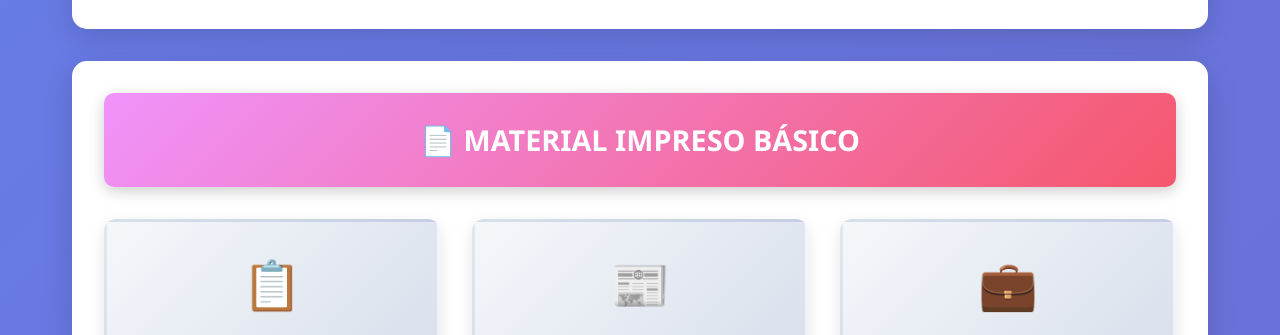
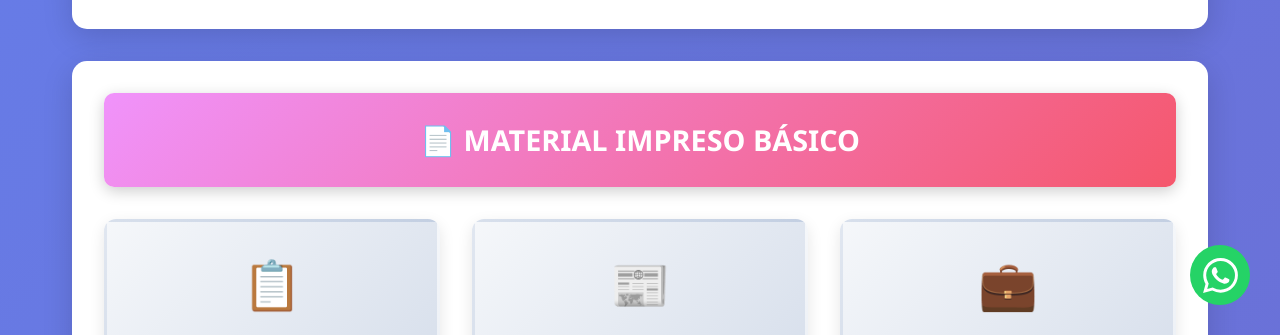
Before and after one commit to nemispadilla-cun/webpage, a plain HTML site: page index.HTML in a window 1280 px wide. Shown: the part 465-800 px from the top of the page. Drawn offline with Linux system fonts and the light colour scheme.

Commit message:
Update index.HTML

```diff
--- a/index.HTML
+++ b/index.HTML
@@ -221,6 +221,45 @@
             margin-bottom: 1rem;
         }
 
+        .whatsapp-float {
+            position: fixed;
+            width: 60px;
+            height: 60px;
+            bottom: 30px;
+            right: 30px;
+            background-color: #25d366;
+            color: white;
+            border-radius: 50px;
+            text-align: center;
+            font-size: 35px;
+            box-shadow: 2px 2px 15px rgba(0,0,0,0.3);
+            z-index: 1000;
+            display: flex;
+            align-items: center;
+            justify-content: center;
+            transition: all 0.3s ease;
+            cursor: pointer;
+            text-decoration: none;
+            animation: pulse 2s infinite;
+        }
+
+        .whatsapp-float:hover {
+            transform: scale(1.1);
+            box-shadow: 3px 3px 25px rgba(37, 211, 102, 0.6);
+        }
+
+        @keyframes pulse {
+            0% {
+                box-shadow: 0 0 0 0 rgba(37, 211, 102, 0.7);
+            }
+            50% {
+                box-shadow: 0 0 0 15px rgba(37, 211, 102, 0);
+            }
+            100% {
+                box-shadow: 0 0 0 0 rgba(37, 211, 102, 0);
+            }
+        }
+
         @media (max-width: 768px) {
             .header h1 {
                 font-size: 2rem;
@@ -229,10 +268,28 @@
             .products-grid {
                 grid-template-columns: 1fr;
             }
+
+            .whatsapp-float {
+                width: 50px;
+                height: 50px;
+                bottom: 20px;
+                right: 20px;
+                font-size: 28px;
+            }
         }
     </style>
 </head>
 <body>
+    <!-- Botón flotante de WhatsApp -->
+    <a href="https://wa.me/573024598385?text=Hola%2C%20estoy%20interesado%20en%20cotizar%20material%20publicitario%20para%20mi%20campa%C3%B1a%20pol%C3%ADtica.%20%C2%BFPodr%C3%ADan%20ayudarme%3F"
+       class="whatsapp-float"
+       target="_blank"
+       title="Contáctanos por WhatsApp">
+        <svg xmlns="http://www.w3.org/2000/svg" width="35" height="35" viewBox="0 0 24 24" fill="white">
+            <path d="M17.472 14.382c-.297-.149-1.758-.867-2.03-.967-.273-.099-.471-.148-.67.15-.197.297-.767.966-.94 1.164-.173.199-.347.223-.644.075-.297-.15-1.255-.463-2.39-1.475-.883-.788-1.48-1.761-1.653-2.059-.173-.297-.018-.458.13-.606.134-.133.298-.347.446-.52.149-.174.198-.298.298-.497.099-.198.05-.371-.025-.52-.075-.149-.669-1.612-.916-2.207-.242-.579-.487-.5-.669-.51-.173-.008-.371-.01-.57-.01-.198 0-.52.074-.792.372-.272.297-1.04 1.016-1.04 2.479 0 1.462 1.065 2.875 1.213 3.074.149.198 2.096 3.2 5.077 4.487.709.306 1.262.489 1.694.625.712.227 1.36.195 1.871.118.571-.085 1.758-.719 2.006-1.413.248-.694.248-1.289.173-1.413-.074-.124-.272-.198-.57-.347m-5.421 7.403h-.004a9.87 9.87 0 01-5.031-1.378l-.361-.214-3.741.982.998-3.648-.235-.374a9.86 9.86 0 01-1.51-5.26c.001-5.45 4.436-9.884 9.888-9.884 2.64 0 5.122 1.03 6.988 2.898a9.825 9.825 0 012.893 6.994c-.003 5.45-4.437 9.884-9.885 9.884m8.413-18.297A11.815 11.815 0 0012.05 0C5.495 0 .16 5.335.157 11.892c0 2.096.547 4.142 1.588 5.945L.057 24l6.305-1.654a11.882 11.882 0 005.683 1.448h.005c6.554 0 11.89-5.335 11.893-11.893a11.821 11.821 0 00-3.48-8.413Z"/>
+        </svg>
+    </a>
+
     <div class="header">
         <h1>🗳️ CATÁLOGO POLÍTICO 2025</h1>
         <p class="subtitle">Material Publicitario de Alta Calidad para Campañas Exitosas</p>
```
